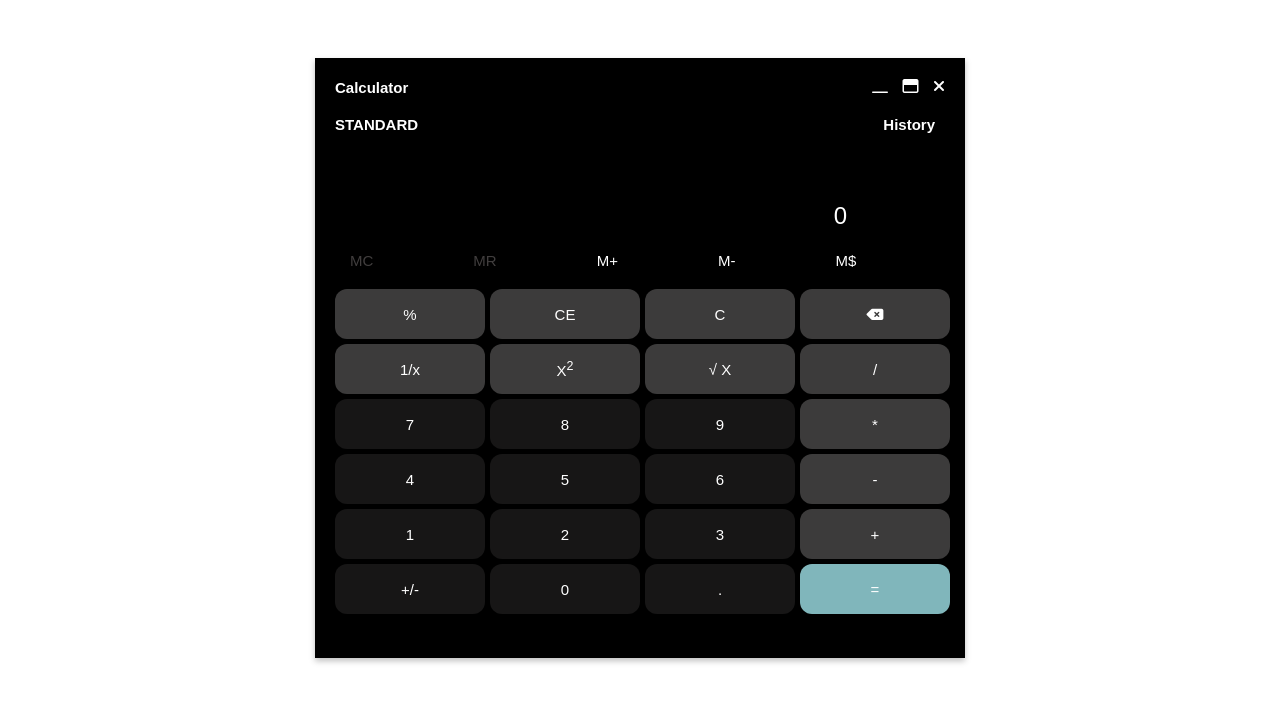
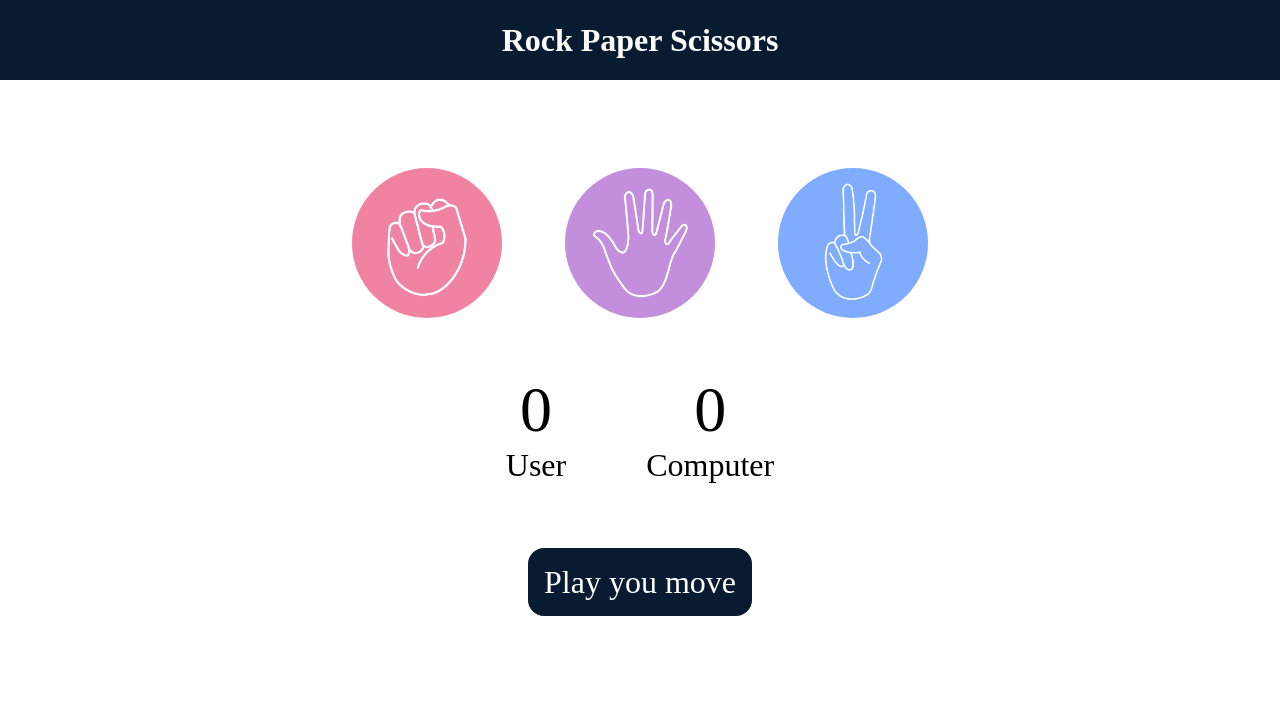
Before and after one commit to pramila19/project, a plain HTML site: page index.html in a window 1280 px wide. Drawn offline with Linux system fonts and the light colour scheme.

Commit message:
Add files via upload

```diff
--- /dev/null
+++ b/app.js
@@ -0,0 +1,71 @@
+let userScore=0;
+let compScore=0;
+
+const choices=document.querySelectorAll(".choice");
+const msg = document.querySelector("#msg");
+
+const userScorePara=document.querySelector("#user-score");
+const compScorePara=document.querySelector("#comp-score");
+
+const genCompchoice=()=>{
+//rock, paper, scissors
+const options=["rock", "paper", "scissors"];
+const randIdx=Math.floor(Math.random()*3);
+return options[randIdx];
+};
+
+const drawGame=()=>{
+msg.innerText=("Game was draw.Play again.");
+msg.style.backgroundColor="#081b31";
+};
+
+const showWinner=(userWin, userChoice, compChoice)=>{
+if(userWin){
+userScore=userScore+1;
+userScorePara.innerText = userScore;
+
+    console.log("You Win!");
+    msg.innerText=`("You Win!") Your ${userChoice} beats ${compChoice}`;
+    msg.style.backgroundColor="green";
+}
+else{
+    compScore++;
+  compScorePara.innerText = compScore;
+    console.log("You lose");
+    msg.innerText=`("You lose.")  ${compChoice} beats Your ${userChoice}`;
+    msg.style.backgroundColor="red";
+
+
+}
+};
+const playGame=(userChoice)=>{
+//generate computer choice
+const compChoice= genCompchoice();
+
+
+if(userChoice === compChoice){
+    drawGame();
+}
+else{
+    let userWin=true;
+    if(userChoice==="rock"){
+//scissors,paper
+userWin = compChoice === "paper" ? false:true;
+    }
+    else if(userChoice==="paper"){
+        //rock, scissors
+        userWin = compChoice === "scissors" ? false:true;
+    }
+    else{
+        //paper rock
+        userWin = compChoice === "rock" ? false:true;
+    }
+    showWinner(userWin,userChoice,compChoice);
+}
+};
+choices.forEach((choice)=>{
+    choice.addEventListener("click",()=>{
+        const userChoice=choice.getAttribute("id");
+    playGame(userChoice);
+    });
+});
--- a/index.html
+++ b/index.html
@@ -1,75 +1,36 @@
 <!DOCTYPE html>
 <html lang="en">
-  <head>
-    <meta charset="UTF-8" />
-    <meta name="viewport" content="width=device-width, initial-scale=1.0" />
-    <title>Calculator</title>
-    <script
-      src="https://kit.fontawesome.com/8ad8ec53a6.js"
-      crossorigin="anonymous"
-    ></script>
-    <link rel="icon" href="./Images/Windows_Calculator_icon.png" />
-    <link rel="stylesheet" href="./style.css" />
-  </head>
-  <body>
-    <div class="container">
-      <div class="topBar">
-        <p>Calculator</p>
-        <div class="icons">
-          <i class="far fa-window-minimize"></i>
-          <i class="far fa-window-maximize"></i>
-          <i class="fas fa-times"></i>
+<head>
+    <meta charset="UTF-8">
+    <meta name="viewport" content="width=device-width, initial-scale=1.0">
+    <title>Rock Paper Scissors</title>
+    <link rel="stylesheet" href="style.css">
+</head>
+<body>
+    <h1>Rock Paper Scissors</h1>
+    <div class="choices">
+        <div class="choice" id="rock">
+            <img src="rock.png">
         </div>
-      </div>
-
-        <div class="secondaryBar">
-          <h3>STANDARD</h3>
-          <h1>History</h1>
+        <div class="choice" id="paper">
+            <img src="paper.png">
+        </div><div class="choice" id="scissors">
+            <img src="scissors.png">
         </div>
-        <input id ="sub-input" value = ""/>
-        <input id="input-group" value="0" />
-
-        <div class="modes">
-          <p class="de-active">MC</p>
-          <p class="de-active">MR</p>
-          <p class="active">M+</p>
-          <p class="active">M-</p>
-          <p class="active">M$</p>
+    </div>
+    <div class="score-board">
+        <div class="score">
+            <p id="user-score">0</p>
+            <p>User</p>
         </div>
-
-        <div class="topOperations">
-          <button id="id-name" value="%">%</button>
-          <button value="CE">CE</button>
-          <button value="C">C</button>
-          <button class="fas fa-backspace" value="xx"></button>
+        <div class="score">
+            <p id="comp-score">0</p>
+            <p>Computer</p>
         </div>
-        <div class="numbersAndBasicOperations">
-          <button class="op" value="1/X">1/x</button>
-          <button class="op" value="x2">X<sup>2</sup></button>
-          <button class="op" value="rootx">&#8730 X</button>
-          <button class="op" value="/">/</button>
-
-          <button value="7">7</button>
-          <button value="8">8</button>
-          <button value="9">9</button>
-          <button class="op" value="*">*</button>
-          <button value="4">4</button>
-          <button value="5">5</button>
-          <button value="6">6</button>
-          <button class="op" value="-">-</button>
-
-          <button value="1">1</button>
-          <button value="2">2</button>
-          <button value="3">3</button>
-          <button class="op" value="+">+</button>
-
-          <button value="+/-">+/-</button>
-          <button value="0">0</button>
-          <button value=".">.</button>
-          <button class="ans" value="=">=</button>
-        </div>
-      </div>
-
-    <script src="javascript.js"></script>
-  </body>
+    </div>
+    <div class="msg-container">
+        <p id="msg">Play you move</p>
+    </div>
+<script src="app.js" ></script>
+</body>
 </html>
--- a/style.css
+++ b/style.css
@@ -1,185 +1,60 @@
 * {
     margin: 0;
-    padding: 0;
-    box-sizing: border-box;
-  }
+    padding:0;
+    text-align: center;
+}
 
-  body {
-    display: block;
-    margin: 8px;
+h1{
+    background-color: #081b31;
+    color:white;
+    height:5rem;
+    line-height: 5rem;
+}
+.choice{
+    height:165px;
+    width: 165px;
+    border-radius: 50%;
+    display: flex;
+    justify-content: center;
     align-items: center;
+}
+.choice:hover{
+    opacity: 0.5;
+  background-color: #081b31;
+}
+img{
+    height: 150px;
+    width:150px;
+    object-fit: cover;
+    border-radius: 50%;
+}
+.choices{
+    display: flex;
     justify-content: center;
-    padding: 50px;
-    background-color: #ffffff;
-    font-family: Arial, Helvetica, sans-serif;
-  }
-
-  .container {
-
-
-      background-color: #000000;
-      box-shadow: 0 3px 6px rgba(0, 0, 0, 0.25);
-      padding: 20px;
-      align-items: center;
-      width: 650px;
-      height: 600px;
-      margin:50px auto;
-      margin-top: 0px;
-  }
-
-
-  .topBar {
+    align-items: center;
+    gap:3rem;
+    margin-top: 5rem;
+}
+.score-board{
     display: flex;
+    justify-content: center;
     align-items: center;
-    justify-content: space-between;
-    padding-bottom: 10px;
-    margin-bottom: 10px;
-  }
-
-  .topBar p {
-    font-size: 15px;
-    font-weight: bold;
-    color: white;
-  }
-
-  .icons i {
-    margin-left: 10px;
-    cursor: pointer;
-    color: white;
-  }
-
-  .secondaryBar {
-    display: flex;
-    align-items: center;
-    justify-content: space-between;
-    margin-bottom: 10px;
-  }
-
-  .secondaryBar h3,
-  h1 {
-    font-size: 15px;
-    font-weight: bold;
-    margin-right: 10px;
-    color: white;
-  }
-
-  .modes {
-    display: flex;
-    gap: 70px;
-  }
-
-  .modes p {
-    font-size: 15px;
-    text-align: center;
-    padding: 10px 15px;
-    border-radius: 5px;
-    background-color: #000000;
-    cursor: pointer;
-  }
-
-  .modes p.active {
-    background-color: #000000;
-    color: white;
-  }
-
-  .modes p.de-active {
-    color: #413e3e;
-    background-color: #000000;
-  }
-
-  .modes p.active:hover {
-    background-color: #4a4747;
-  }
-  .topOperations {
-    display: grid;
-    grid-template-columns: repeat(10, 150px);
-    gap: 5px;
-    margin-top: 10px;
-  }
-
-  .topOperations button {
-    width: 150px;
-    padding: 15px;
-    font-size: 15px;
-    text-align: center;
-    border: none;
-    background-color: #3c3b3b;
-    cursor: pointer;
-    color: white;
-    border-radius: 12px;
-    height: 50px;
-  }
-
-  .topOperations button:hover {
-    background-color: #4a4747;
-  }
-
-  .topOperations button:focus {
-    outline: none;
-  }
-
-  .numbersAndBasicOperations {
-    display: grid;
-    grid-template-columns: repeat(4, 150px);
-    gap: 5px;
-    margin-top: 5px;
-  }
-  .numbersAndBasicOperations .op {
-    background-color: #3c3b3b;
-    font-size: 15px;
-  }
-  .numbersAndBasicOperations .ans {
-    background-color: rgb(128, 182, 187);
-  }
-  .numbersAndBasicOperations .ans:hover {
-    background-color: rgb(28, 119, 119);
-  }
-  .numbersAndBasicOperations button {
-    width: 150px;
-    height: 50px;
-    padding: 10px;
-    font-size: 15px;
-    text-align: center;
-    border: none;
-    background-color: #171616;
-    cursor: pointer;
-    color: white;
-    border-radius: 12px;
-  }
-
-  .numbersAndBasicOperations button.number {
-    font-weight: bold;
-  }
-
-  .numbersAndBasicOperations button:hover {
-    background-color: #4a4747;
-  }
-
-  .numbersAndBasicOperations button:focus {
-    outline: none;
-  }
-
-  #input-group {
-    all: unset;
-    background-color: rgb(0, 0, 0);
-    width: 500px;
-    font-size: 24px;
-    text-align: right;
-    padding-right: 10px;
-    border: none;
-    outline: none;
-    color: white;
-    padding: 12px;
-  }
-  #sub-input{
-      all: unset;
-      background-color: rgb(0, 0, 0);
-      width: 500px;
-      font-size: 20px;
-      text-align: right;
-      padding-right: 10px;
-      border: none;
-      outline: none;
-      color: rgb(143, 139, 139);
-      padding: 12px;
-  }
+    font-size: 2rem;
+    margin-top: 3rem;
+    gap:5rem;
+}
+#user-score , #comp-score{
+    font-size: 4rem;
+}
+.msg-container{
+    margin-top: 5rem;
+}
+#msg{
+    margin-top: 5rem;
+    background-color: #081b31;
+    color:#fff;
+    font-size: 2rem;
+    display: inline;
+    padding: 1rem;
+    border-radius: 1rem;
+}
```
Also changed, not shown: paper.png (added), rock.png (added), scissors.png (added).
